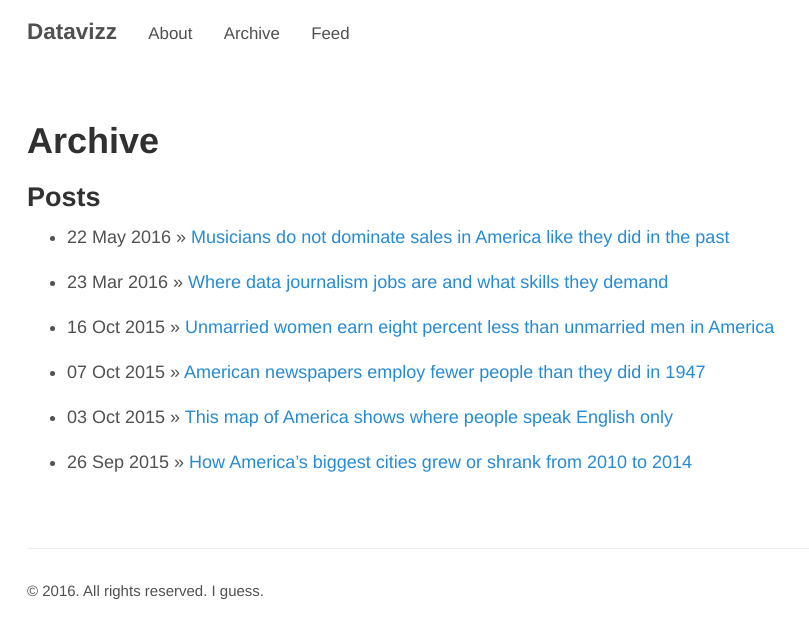
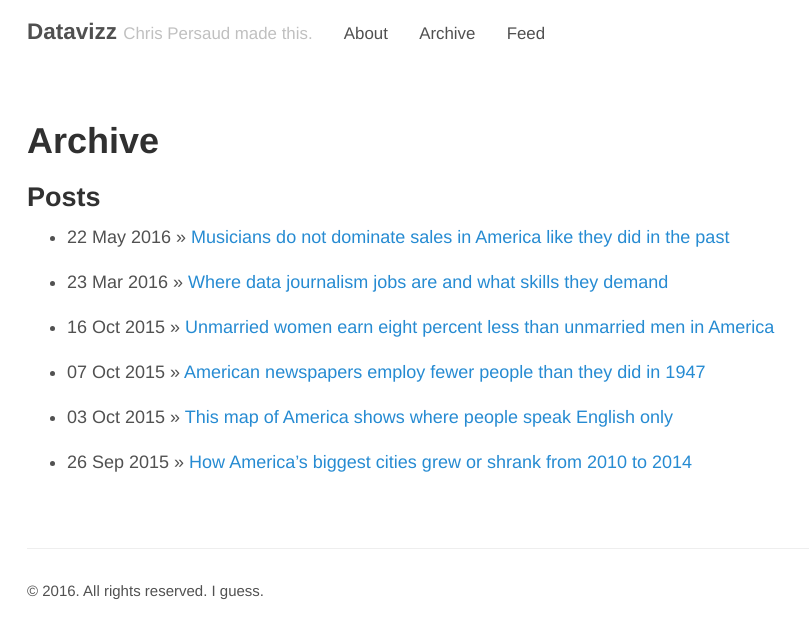
Before and after one commit to chrismp/chrismp.github.io, a Jekyll site: the page built from archive.md, in a window 1280 px wide. Shown: the top 639 px of the page, without its empty margins (0-809 px from the left). Built offline with Jekyll 4.4.1, drawn with Linux system fonts in a browser that asks for light colours; nearby versions of some CDN libraries.

Commit message:
add name to header

```diff
--- a/_config.yml
+++ b/_config.yml
@@ -6,7 +6,7 @@ permalink:           pretty
 
 # Setup
 title:               Datavizz
-tagline:             ""
+tagline:             "Chris Persaud made this."
 url:                 http://datavizz.com
 gems:				 [jekyll-paginate]
 paginate:            1
```
